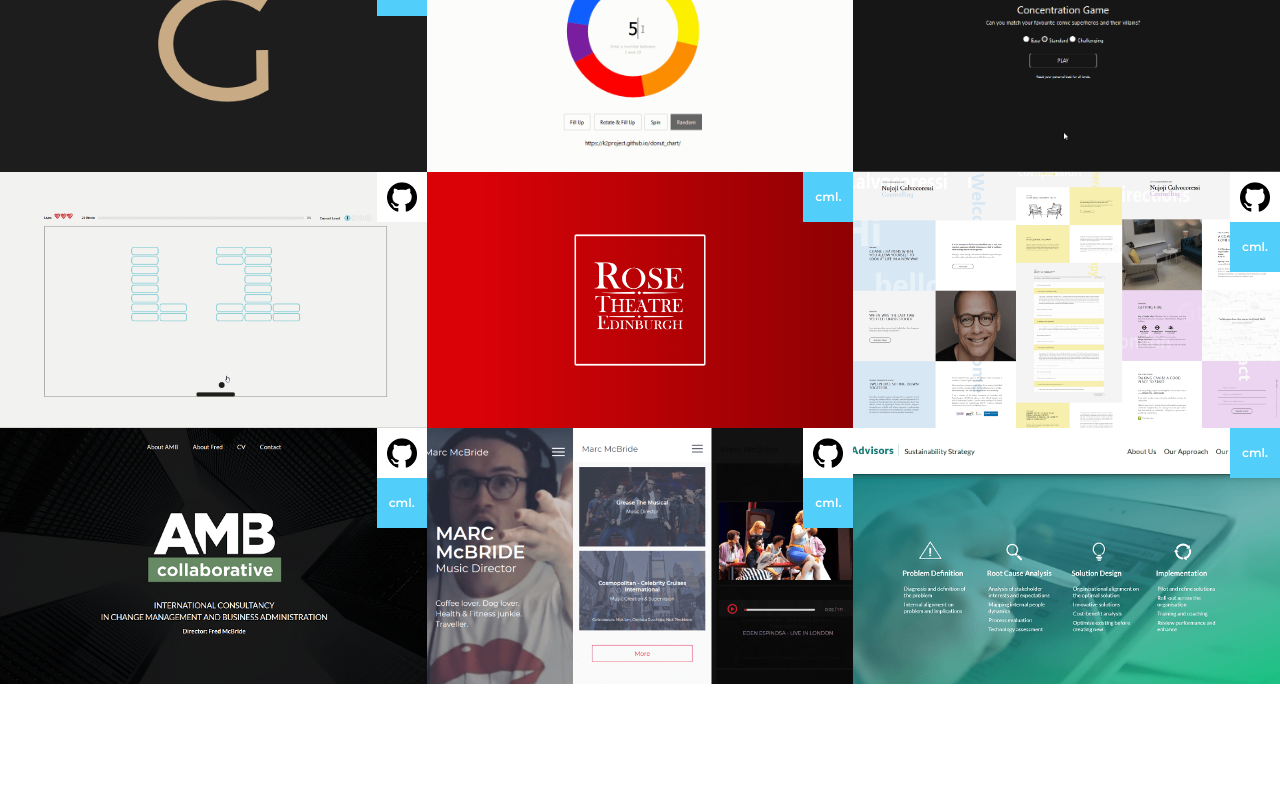
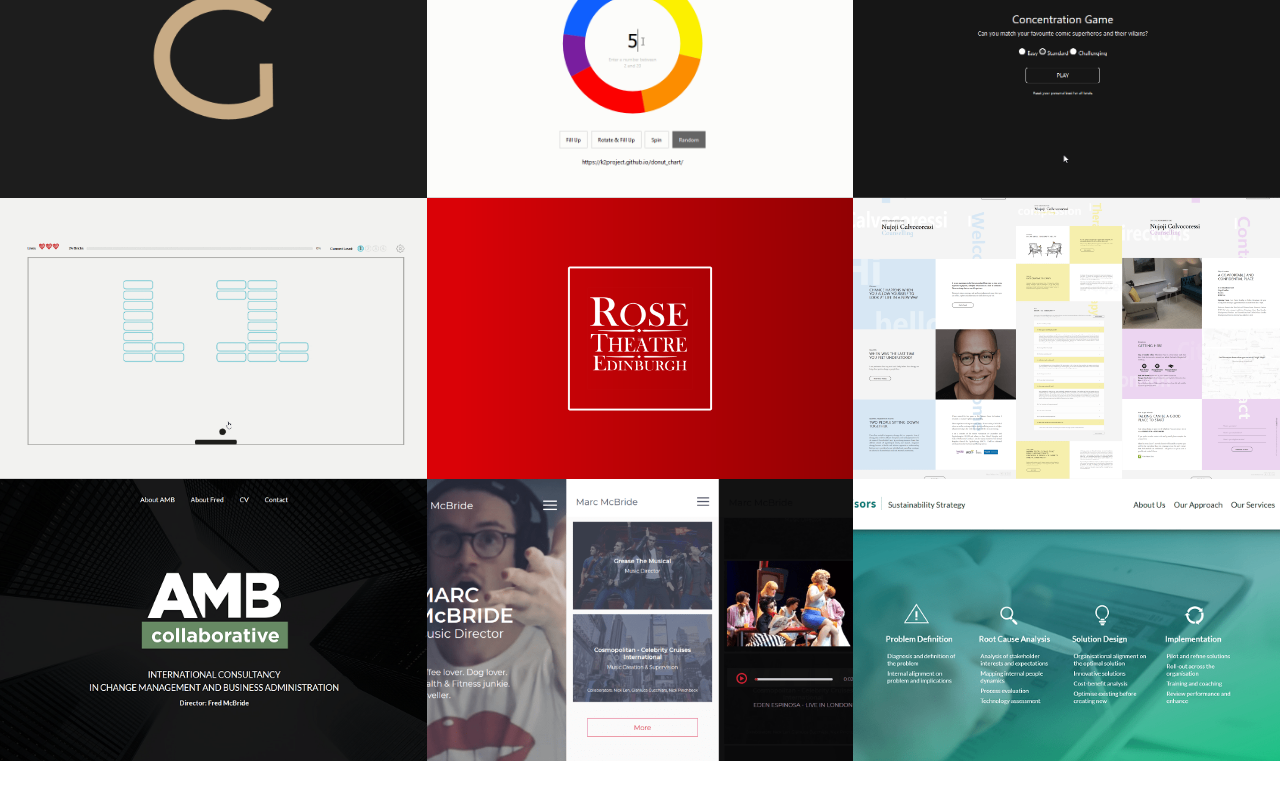
Before and after one commit to k2project/portfolio, a React (Create React App) app: page / in a window 1280 px wide. Shown: the part 1974-2774 px from the top of the page. Built offline with nearby package versions, Linux system fonts and the light colour scheme.

Commit message:
Projects secion accessible tbc

```diff
--- a/src/Portfolio/Portfolio.js
+++ b/src/Portfolio/Portfolio.js
@@ -59,7 +59,10 @@ function Portfolio() {
             <div id='main-content'>
                 <About />
                 <Skills selectProjectsBySkills={selectProjectsBySkills} />
-                <Projects projects={projectsDisplayed} />
+                <Projects
+                    projectsSelected={projectsDisplayed}
+                    totalProjects={projects.length}
+                />
                 <Resume />
             </div>
             <Footer />
--- a/src/Portfolio/Projects/Projects.js
+++ b/src/Portfolio/Projects/Projects.js
@@ -1,72 +1,89 @@
-import React, {useEffect} from 'react';
+import React, { useEffect } from 'react';
 import './Projects.scss';
 import gitHub from './../../media/icons/gitHub.png';
 import LinkNewTab from './../../components/LinkNewTab';
 import Stickers from './../../components/Stickers/Stickers';
 
+function Projects({ projectsSelected, totalProjects }) {
+    const projectsAriaLabel =
+        projectsSelected.length === totalProjects
+            ? 'List of all projects.'
+            : 'List of projects based on selected skills.';
+    if (projectsSelected.length % 3 === 1) {
+        projectsSelected.push(null, null);
+    } else if (projectsSelected.length % 3 === 2) {
+        projectsSelected.push(null);
+    }
+    const projectsToDisplay = projectsSelected.map((project, i) => {
+        if (project !== null) {
+            return <Project project={project} key={i + '_' + project.name} />;
+        }
+        return <ProjectNull key={i + '_emptyProject'} />;
+    });
 
-
-function Projects(props) {
-    let projects = props.projects;
-    if(props.projects.length % 3 === 1){
-        projects.push(null, null)
-    }else if(props.projects.length % 3 === 2){
-        projects.push(null)
-    }
-    const projectsToDisplay = projects.map((project,i)=>{
-        if(project !== null){
-            return <Project project={project} key={i+'_'+project.name}/>
-        }
-        return <ProjectNull key={i+'_emptyProject'}/>
-    })
-
-    useEffect(()=>{
-        const projectsList = document.querySelectorAll('.Project');
-        projectsList.forEach((project,index)=>{
+    useEffect(() => {
+        const projectsList = document.querySelectorAll('.project');
+        projectsList.forEach((project, index) => {
             project.style.opacity = 0;
             project.style.top = '150px';
             project.style.transition = 'none';
-            setTimeout(()=>{
+            setTimeout(() => {
                 project.style.opacity = 1;
                 project.style.top = 0;
                 project.style.transition = '.5s ease-in-out';
-
-            },index*100+500)
-        })
-    })
-  return (
-    <div className="Projects" id="projects">
-        {projectsToDisplay}
-    </div>
-  );
+            }, index * 100 + 500);
+        });
+    });
+    return (
+        <section className='projects' id='projects'>
+            <ul aria-label={projectsAriaLabel}>{projectsToDisplay}</ul>
+        </section>
+    );
 }
 
 export default Projects;
 
-function Project(props){
-    let {name,desc, img, web, git, cml} = props.project;
-    const bg = require('./../../media/imgs/'+img);
-    const projectStyle={
-        backgroundImage: "url("+bg+")",
-    }
-    return(
-        <div className="Project" style={projectStyle} >
-
-            <div className="Project_desc">
-                <div className="Project_title">
+function Project({ project: { name, desc, img, web, git, cml } }) {
+    const bg = require('./../../media/imgs/' + img);
+    const projectStyle = {
+        backgroundImage: 'url(' + bg + ')'
+    };
+    return (
+        <li className='project' style={projectStyle}>
+            <a href={web} target='_blank' rel='noopener noreferrer'>
+                <span className='sr-only'>{name} (opens in a new tab)</span>
+            </a>
+            <div className='project__desc'>
+                <div className='project__name'>
                     <b>{name}</b>
                 </div>
-                <div className="Project_details">
-                    {desc}
+                <div className='project__info'>{desc}</div>
+            </div>
+
+            {/* <div className='project' style={projectStyle}>
+            <div className='Project_desc'>
+                <div className='Project_title'>
+                    <b>{name}</b>
                 </div>
+                <div className='Project_details'>{desc}</div>
             </div>
-            <LinkNewTab link={{href:web,cls:'Project_web fill'}}/>
-            <Stickers git={git} cml={cml?true:null}/>
-        </div>
-    )
+            <LinkNewTab link={{ href: web, cls: 'Project_web fill' }} />
+            <Stickers git={git} cml={cml ? true : null} />
+        </div> */}
+        </li>
+    );
 }
-function ProjectNull(){
-    return(
-        <LinkNewTab link={{href:'https://github.com/k2project',cls:'Project ProjectNull', icon:gitHub}}/>
-    )
+function ProjectNull() {
+    return (
+        <li>
+            <a
+                href='https://github.com/k2project'
+                target='_blank'
+                rel='noopener noreferrer'
+                className='project project__null'
+            >
+                <img src={gitHub} alt='gitHub account (opens in a new tab)' />
+            </a>
+        </li>
+    );
 }
--- a/src/Portfolio/Projects/Projects.scss
+++ b/src/Portfolio/Projects/Projects.scss
@@ -1,12 +1,23 @@
 @import './../../App.scss';
-.Projects{
+.projects {
     background: $color_grey;
-    display: grid;
-    grid-template-columns: 1fr 1fr 1fr;
-    grid-auto-rows: 20vw;
+    ul {
+        display: grid;
+        grid-template-columns: 1fr 1fr 1fr;
+        grid-auto-rows: 22vw;
+    }
+}
 
+.project,
+.project a,
+.project__desc {
+    top: 0;
+    left: 0;
+    height: 100%;
+    width: 100%;
+    display: block;
 }
-.Project{
+.project {
     background-image: url('./../../media/imgs/noImage.png');
     background-size: cover;
     background-position: center;
@@ -14,119 +25,106 @@
     overflow: hidden;
     opacity: 0;
     top: 5rem;
-
 }
-.Project_desc{
-    height: 100%;
-    width: 100%;
+.project a {
     position: absolute;
-    left: 0;
-    top: 0;
+    z-index: 2;
+}
+.project__desc {
+    position: absolute;
     display: grid;
-    align-content: center;
-    background: rgba($color_secondary_light,1);
+    align-content: end;
+    background: rgba($color_secondary_light, 1);
     opacity: 0;
-    padding: 2rem 3rem 2rem 4rem;
+    padding: 2rem 4rem 6rem;
     color: #fff;
-    font-size: 1.4rem;
+    font-size: 1.2rem;
+    z-index: 1;
 }
-.Project_title{
+.project__name {
     opacity: 0;
     top: 10rem;
-
+    font-size: 1.6rem;
 }
-.Project_details{
+.project__info {
     opacity: 0;
     top: 5rem;
-
 }
-.Project:hover{
-    .Project_desc{
+.project:hover {
+    .project__desc {
         opacity: 1;
-        transition: .1s;
+        transition: 0.1s;
     }
-    .Project_title,
-    .Project_details{
+    .project__name,
+    .project__info {
         opacity: 1;
         top: 0;
-        transition: .4s .2s ease-in-out;
+        transition: 0.4s 0.2s ease-in-out;
     }
-    .Stickers__cml{
-        background:#111;
-        transition: .2s;
+    .Stickers__cml {
+        background: #111;
+        transition: 0.2s;
     }
 }
-.ProjectNull{
+.project__null {
     background: #eee;
     background-image: linear-gradient(to right, #eee, #ebebeb);
-    display: grid;
-    align-content: center;
-    text-align: center;
-    img{
+    display: flex;
+    align-items: center;
+    justify-content: center;
+    img {
         width: 8rem;
-        opacity: .1;
+        opacity: 0.1;
         margin: auto;
     }
-
 }
 
-@include desktop-sm{
-    .Projects{
+@include desktop-sm {
+    .Projects {
         grid-auto-rows: 22vw;
     }
-    .Project:nth-child(4){
+    .Project:nth-child(4) {
         background-size: contain;
     }
 }
-@include tablet{
-    .Projects{
+@include tablet {
+    .Projects {
         grid-template-columns: 1fr 1fr;
         grid-auto-rows: 30vw;
-
     }
-    .Project:nth-child(2){
+    .Project:nth-child(2) {
         grid-row: 1/3;
-
     }
-    .Project:nth-child(1){
+    .Project:nth-child(1) {
         grid-row: 3;
-
     }
-    .Project:nth-child(4){
+    .Project:nth-child(4) {
         background-size: cover;
     }
-
 }
-@include mobile{
-
-    .Projects{
+@include mobile {
+    .Projects {
         grid-auto-rows: 35vw;
-
     }
 
-    .Project_desc{
+    .Project_desc {
         font-size: 1rem;
         padding: 2rem 5vw;
         // padding-right: 12%;
     }
-
 }
-@include mobile-sm{
-    .Projects{
+@include mobile-sm {
+    .Projects {
         grid-template-columns: 1fr;
         grid-auto-rows: 60vw;
-
     }
-    .Project_desc{
+    .Project_desc {
         line-height: 1.4;
     }
-    .Project:nth-child(2){
+    .Project:nth-child(2) {
         grid-row: 2;
-
     }
-    .Project:nth-child(1){
+    .Project:nth-child(1) {
         grid-row: 1;
-
     }
-
 }
--- a/src/Portfolio/projects.js
+++ b/src/Portfolio/projects.js
@@ -1,101 +1,231 @@
 import React from 'react';
 const game = {
-    name:'#game_On',
-    desc:(<p>A responsive SPA built with React.js. Online resume based on a vintage game "Break Out". Features:  HTML5 Canvas and SVG with touch responsive controllers / 4 levels with 3 randomly generated layouts each. Give it a go and have a ball!</p>),
-    skills:[
-        'CSS3', 'HTML5', 'JavaScript', 'React', 'GitHub', 'Sass', 'SVG', 'Canvas', 'CSS Grid/Flexbox', 'Responsive Design',
+    name: '#game_On',
+    desc: (
+        <p>
+            A responsive SPA built with React.js. Online resume based on a
+            vintage game "Break Out". Features: HTML5 Canvas and SVG with touch
+            responsive controllers / 4 levels with 3 randomly generated layouts
+            each. Give it a go and have a ball!
+        </p>
+    ),
+    skills: [
+        'CSS3',
+        'HTML5',
+        'JavaScript',
+        'React',
+        'GitHub',
+        'Sass',
+        'SVG',
+        'Canvas',
+        'CSS Grid/Flexbox',
+        'Responsive Design'
     ],
-    img:'gameOn.gif',
-    web:'https://k2project.github.io/game_On/',
-    git:'https://github.com/k2project/game_On'
-}
+    img: 'gameOn.gif',
+    web: 'https://k2project.github.io/game_On/',
+    git: 'https://github.com/k2project/game_On'
+};
 const rte = {
-    name:(<span>Rose Theatre Edinburgh <br/><small>Schaufuss Entertainment</small></span>),
-    desc:(<p>Responsive SPA built with Meteor.j and React.js. End-to-end commercial (cml.) project for a local theatre. Features: dynamically created routes based on a show's name and a customised contact form. </p>),
-    skills:[
-        'CSS3', 'HTML5', 'JavaScript', 'React','Node.js', 'Meteor.js','Sass',  'CSS Grid/Flexbox', 'Responsive Design',
+    name: (
+        <span>
+            Rose Theatre Edinburgh <br />
+            <small>Schaufuss Entertainment</small>
+        </span>
+    ),
+    desc: (
+        <p>
+            Responsive SPA built with Meteor.j and React.js. End-to-end
+            commercial (cml.) project for a local theatre. Features: dynamically
+            created routes based on a show's name and a customised contact form.{' '}
+        </p>
+    ),
+    skills: [
+        'CSS3',
+        'HTML5',
+        'JavaScript',
+        'React',
+        'Node.js',
+        'Meteor.js',
+        'Sass',
+        'CSS Grid/Flexbox',
+        'Responsive Design'
     ],
-    img:'rte_1.png',
-    web:'http://www.rosetheatreedinburgh.com',
-    git:null,
-    cml:true,
-}
+    img: 'rte_1.png',
+    web: 'http://www.rosetheatreedinburgh.com',
+    git: null,
+    cml: true
+};
 const grant = {
-    name:(<span>Murray Grant <br/><small>Official Website</small></span>),
-    desc:(<p>A responsive SPA built with React.js. This project featurs all businesses of a local entrepreneur. End-to-end commercial (cml.) project delivered with Agile methodology. Features: multiple reusable swipeable carousels and HTML5 Video.</p>),
-    skills:[
-        'CSS3', 'HTML5', 'JavaScript', 'React', 'GitHub', 'Sass', 'CSS Grid/Flexbox', 'Responsive Design',
+    name: (
+        <span>
+            Murray Grant <br />
+            <small>Official Website</small>
+        </span>
+    ),
+    desc: (
+        <p>
+            A responsive SPA built with React.js. This project featurs all
+            businesses of a local entrepreneur. End-to-end commercial (cml.)
+            project delivered with Agile methodology. Features: multiple
+            reusable swipeable carousels and HTML5 Video.
+        </p>
+    ),
+    skills: [
+        'CSS3',
+        'HTML5',
+        'JavaScript',
+        'React',
+        'GitHub',
+        'Sass',
+        'CSS Grid/Flexbox',
+        'Responsive Design'
     ],
-    img:'grant_1.png',
-    web:'http://www.murraygrantofficial.com/',
-    git:'https://github.com/k2project/mg_official',
-    cml:true,
-}
+    img: 'grant_1.png',
+    web: 'http://www.murraygrantofficial.com/',
+    git: 'https://github.com/k2project/mg_official',
+    cml: true
+};
 const calvocoressi = {
-    name:'Nujoji Calvocoressi Counselling',
-    desc:(<p>A responsive SPA built with React.js. and Node.js, hosted on Heroku. End-to-end commercial (cml.) project. Features customised accordion and contact form build with Nodemailer.</p>),
-    skills:[
-        'CSS3', 'HTML5', 'JavaScript', 'React','Node.js', 'GitHub', 'Heroku','Sass',  'CSS Grid/Flexbox','Responsive Design',
+    name: 'Nujoji Calvocoressi Counselling',
+    desc: (
+        <p>
+            A responsive SPA built with React.js. and Node.js, hosted on Heroku.
+            End-to-end commercial (cml.) project. Features customised accordion
+            and contact form build with Nodemailer.
+        </p>
+    ),
+    skills: [
+        'CSS3',
+        'HTML5',
+        'JavaScript',
+        'React',
+        'Node.js',
+        'GitHub',
+        'Heroku',
+        'Sass',
+        'CSS Grid/Flexbox',
+        'Responsive Design'
     ],
-    img:'calvocoressi_1.png',
-    web:'http://www.calvocoressi.com/',
-    git:'https://github.com/k2project/nt-mern',
-    cml:true,
-}
+    img: 'calvocoressi_1.png',
+    web: 'http://www.calvocoressi.com/',
+    git: 'https://github.com/k2project/nt-mern',
+    cml: true
+};
 const mcBride = {
-    name:(<span>Marc McBride <br/><small>Official Website</small></span>),
-    desc:(<p>A responsive SPA built with React.js for an international music director. End-to-end commercial (cml.) project based solely on the client's design. Marc's website features  HTML5 Video with fully customised controllers.</p>),
-    skills:[
-        'CSS3', 'HTML5', 'JavaScript', 'React', 'GitHub', 'CSS Grid/Flexbox','Responsive Design',
+    name: (
+        <span>
+            Marc McBride <br />
+            <small>Official Website</small>
+        </span>
+    ),
+    desc: (
+        <p>
+            A responsive SPA built with React.js for an international music
+            director. End-to-end commercial (cml.) project based solely on the
+            client's design. Marc's website features HTML5 Video with fully
+            customised controllers.
+        </p>
+    ),
+    skills: [
+        'CSS3',
+        'HTML5',
+        'JavaScript',
+        'React',
+        'GitHub',
+        'CSS Grid/Flexbox',
+        'Responsive Design'
     ],
-    img:'mcBride_1.png',
-    web:'http://www.marcmcbride.co.uk/',
-    git:'https://github.com/k2project/marc_mcBride',
-    cml:true,
-}
+    img: 'mcBride_1.png',
+    web: 'http://www.marcmcbride.co.uk/',
+    git: 'https://github.com/k2project/marc_mcBride',
+    cml: true
+};
 const amb = {
-    name:' AMB Collaborative',
-    desc:(<p>A responsive SPA built with React.js for a Scottish businessman. End-to-end commercial (cml.) project based solely on the client's design.</p>),
-    skills:[
-        'CSS3', 'HTML5', 'JavaScript', 'React', 'GitHub', 'CSS Grid/Flexbox','Responsive Design',
+    name: ' AMB Collaborative',
+    desc: (
+        <p>
+            A responsive SPA built with React.js for a Scottish businessman.
+            End-to-end commercial (cml.) project based solely on the client's
+            design.
+        </p>
+    ),
+    skills: [
+        'CSS3',
+        'HTML5',
+        'JavaScript',
+        'React',
+        'GitHub',
+        'CSS Grid/Flexbox',
+        'Responsive Design'
     ],
-    img:'amb_1.png',
-    web:'http://www.ambcollaborative.com/',
-    git:'https://github.com/k2project/fred_mcBride',
-    cml:true,
-
-}
+    img: 'amb_1.png',
+    web: 'http://www.ambcollaborative.com/',
+    git: 'https://github.com/k2project/fred_mcBride',
+    cml: true
+};
 const spm = {
-    name:' SPM Advisors',
-    desc:(<p>My first commercial (cml.) end-to-end websites built only with HTML, CSS and jQuery. <br/> <small><i>While the code is far from a presentable example ( more like embarrassing! ), I have decided to feature it along with other projects to show how far I have come as a web developer. </i></small></p>),
-    skills:[
-        'CSS3', 'HTML5','jQuery','Responsive Design',
+    name: ' SPM Advisors',
+    desc: (
+        <p>
+            My first commercial (cml.) end-to-end websites built only with HTML,
+            CSS and jQuery. <br />{' '}
+            <small>
+                <i>
+                    While the code is far from a presentable example ( more like
+                    embarrassing! ), I have decided to feature it along with
+                    other projects to show how far I have come as a web
+                    developer.{' '}
+                </i>
+            </small>
+        </p>
+    ),
+    skills: ['CSS3', 'HTML5', 'jQuery', 'Responsive Design'],
+    img: 'spm_1.png',
+    web: 'http://www.spm-advisors.com/',
+    git: null,
+    cml: true
+};
+const donutChart = {
+    name: ' SVG Animated Chart',
+    desc: (
+        <p>
+            An interactive and animated chart build with React and SVG. It's a
+            donut chart where you decide on how many slice it's made of with 4
+            different initro animations.
+        </p>
+    ),
+    skills: [
+        'CSS3',
+        'HTML5',
+        'JavaScript',
+        'React',
+        'CSS Grid/Flexbox',
+        'GitHub'
     ],
-    img:'spm_1.png',
-    web:'http://www.spm-advisors.com/',
-    git:null,
-    cml:true,
-}
-const donutChart = {
-    name:' Svg Animated Char',
-    desc:(<p>An interactive and animated chart build with React and SVG. It's a donut chart where you decide on how many slice it's made of with 4 different initro animations.</p>),
-    skills:[
-        'CSS3', 'HTML5','JavaScript', 'React','CSS Grid/Flexbox', 'GitHub'
+    img: 'donutChart.gif',
+    web: 'https://k2project.github.io/donut_chart/',
+    git: 'https://github.com/k2project/donut_chart'
+};
+const cards = {
+    name: ' Marvel Memory Game',
+    desc: (
+        <p>
+            A React based memory game inspired by my nephew - a huge fan of
+            Marvel comics.{' '}
+        </p>
+    ),
+    skills: [
+        'CSS3',
+        'HTML5',
+        'JavaScript',
+        'React',
+        'CSS Grid/Flexbox',
+        'GitHub'
     ],
-    img:'donutChart.gif',
-    web:'https://k2project.github.io/donut_chart/',
-    git:'https://github.com/k2project/donut_chart'
-}
-const cards = {
-    name:' Marvel Memory Game',
-    desc:(<p>A React based memory game inspired by my nephew - a huge fan of Marvel comics. </p>),
-    skills:[
-        'CSS3', 'HTML5','JavaScript', 'React','CSS Grid/Flexbox', 'GitHub'
-    ],
-    img:'cards.gif',
-    web:'https://k2project.github.io/cards/',
-    git:'https://github.com/k2project/cards'
-}
+    img: 'cards.gif',
+    web: 'https://k2project.github.io/cards/',
+    git: 'https://github.com/k2project/cards'
+};
 // 'CSS3', 'HTML5', 'JavaScript', 'React','jQuery','Node.js', 'Meteor.js', 'GitHub', 'Heroku','Sass', 'SVG', 'Canvas', 'CSS Grid/Flexbox', 'Responsive Design',
 const projects = [
     grant,
@@ -106,7 +236,6 @@ const projects = [
     calvocoressi,
     amb,
     mcBride,
-    spm,
-
-]
+    spm
+];
 export default projects;
```
